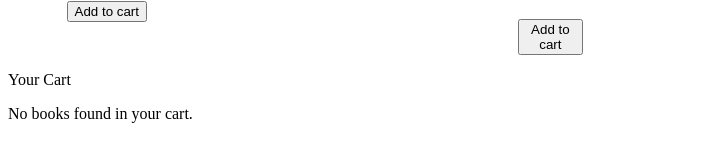
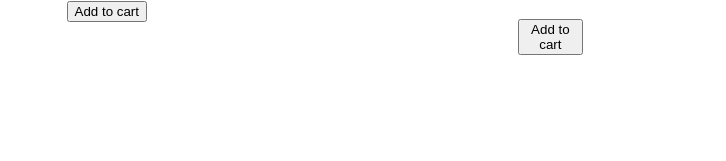
Before and after one commit to Kali-Venum/AngularBookShopProject, an Angular app: page / in a window 1280 px wide. Shown: the part 305-466 px from the top of the page, without its empty margins (0-726 px from the left). Built offline with nearby package versions, Linux system fonts and the light colour scheme.

Commit message:
angular routing added.

```diff
--- a/src/app/app.component.html
+++ b/src/app/app.component.html
@@ -1,2 +1,4 @@
-<app-books></app-books>
-<app-cart></app-cart>
+<!-- <app-books></app-books>
+<app-cart></app-cart> -->
+
+<router-outlet></router-outlet>
--- a/src/app/app.module.ts
+++ b/src/app/app.module.ts
@@ -1,6 +1,7 @@
 import { NgModule } from "@angular/core";
 import { FormsModule } from "@angular/forms";
 import { BrowserModule } from "@angular/platform-browser";
+import { AppRoutingModule } from "./app.routing.module";
 
 // Component.
 import { AppComponent } from "./app.component";
@@ -10,7 +11,7 @@ import { CartComponent } from './Components/cart/cart.component';
 
 @NgModule({
     declarations: [AppComponent, BooksComponent, BookComponent, CartComponent],
-    imports: [BrowserModule, FormsModule],
+    imports: [BrowserModule, FormsModule, AppRoutingModule],
     bootstrap: [AppComponent]
 })
 export class AppModule {}
```
Also changed, not shown: src/app/app-routing.module.ts (deleted, +0 -10 lines), src/app/app.routing.module.ts (added, +24 -0 lines).
